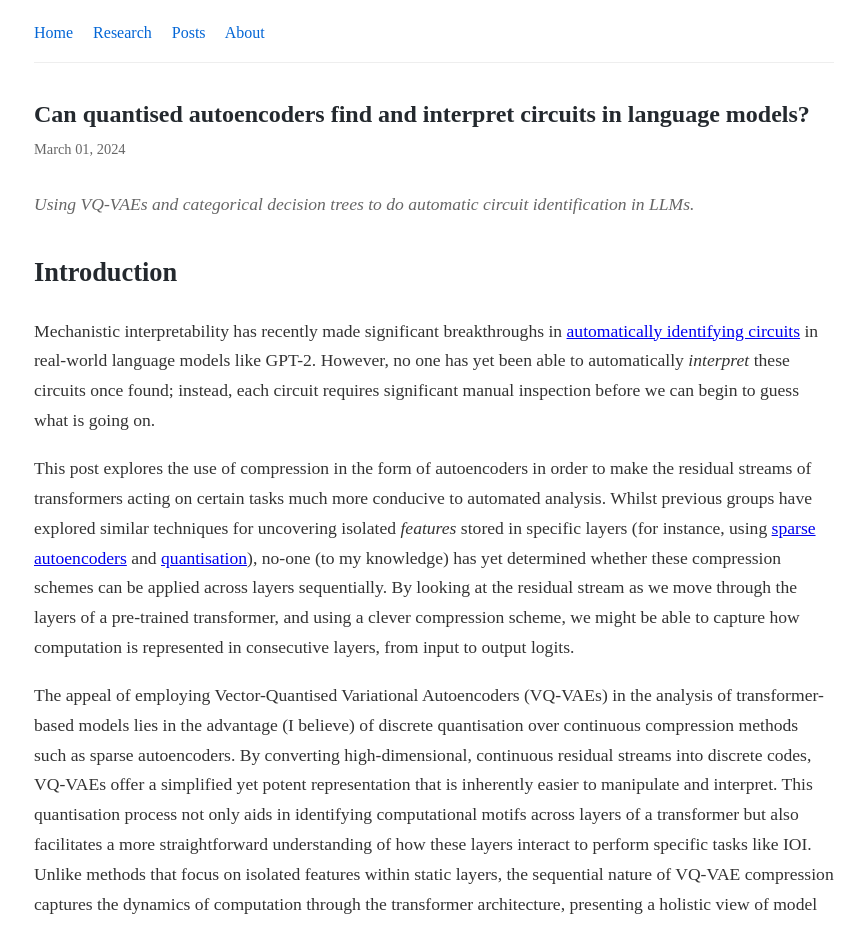
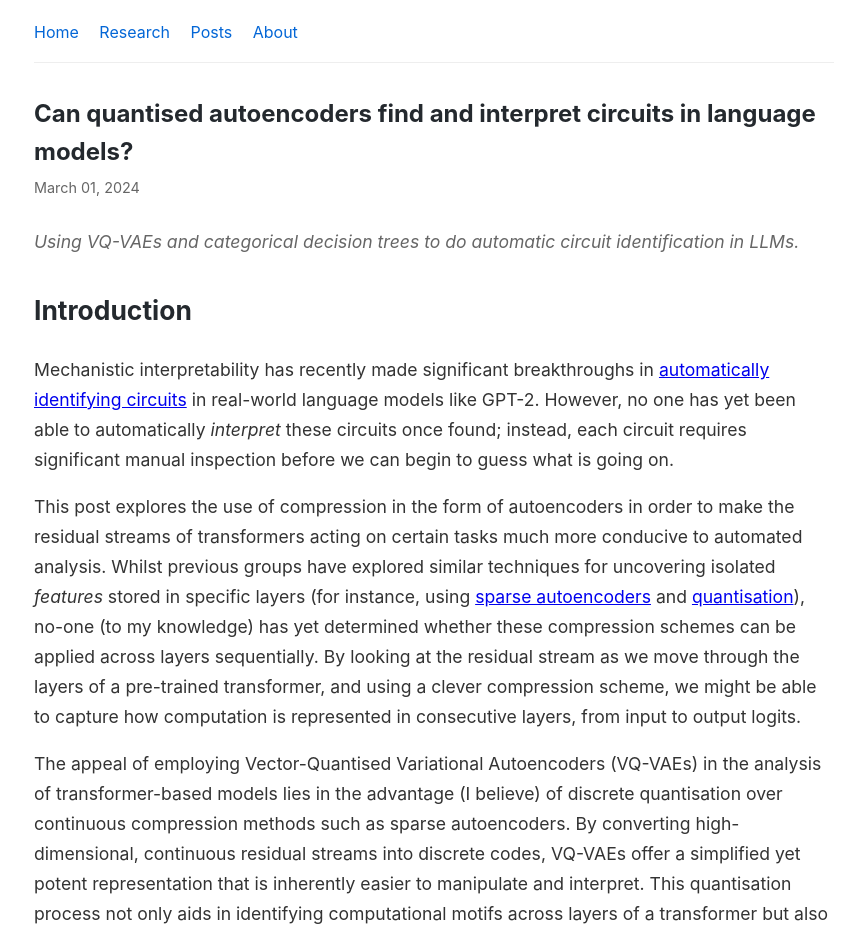
Before and after one commit to charlieoneill11/charlieoneill11.github.io, a Jekyll site: the page built from _posts/2024-04-01-vqvae.md, in a window 1280 px wide. Shown: the top 926 px of the page, without its empty margins (206-1071 px from the left). Built offline with Jekyll 4.4.1, drawn with Linux system fonts in a browser that asks for light colours; some web fonts are replaced.

Commit message:
inter font

```diff
--- a/_layouts/default.html
+++ b/_layouts/default.html
@@ -5,7 +5,7 @@
     <meta name="viewport" content="width=device-width, initial-scale=1.0">
     <title>{% if page.title %}{{ page.title }} - {{ site.title }}{% else %}{{ site.title }}{% endif %}</title>
 
-    <link href="https://fonts.googleapis.com/css2?family=Lusitana:wght@400;700&display=swap" rel="stylesheet">
+    <link href="https://fonts.googleapis.com/css2?family=Inter+Variable:wght@100..900&display=swap" rel="stylesheet">
 
     <!-- MathJax Configuration -->
     {% if page.math %}
--- a/_sass/_variables.scss
+++ b/_sass/_variables.scss
@@ -1,5 +1,5 @@
 // Font variables
-$font-family-base: "Lusitana", serif;
+$font-family-base: "Inter Variable", -apple-system, BlinkMacSystemFont, "Segoe UI", Roboto, Helvetica, Arial, sans-serif;
 $font-size-base: 16px;
 $line-height-base: 1.6;
 
```
